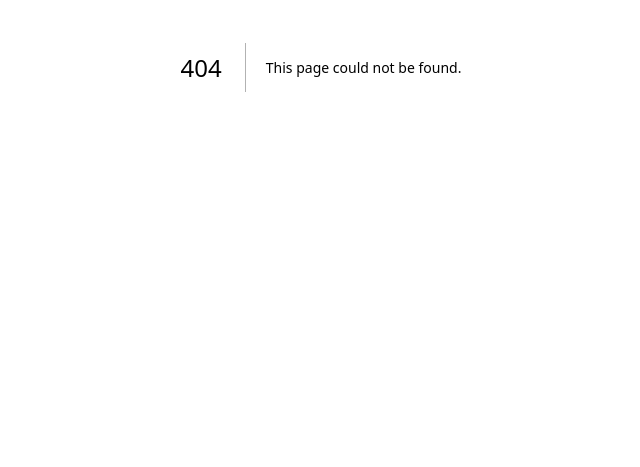
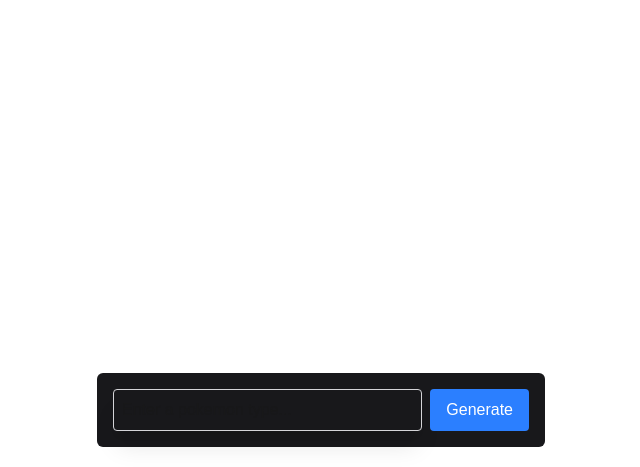
Before and after one commit to itsyashbisht/nextjs-ai-app, a Next.js app: page /ui/structured-array in a window 1280 px wide. Before the commit this address had no page. Shown: the part 333-800 px from the top of the page, without its empty margins (319-959 px from the left). Built offline with nearby package versions, Linux system fonts and the light colour scheme.

Commit message:
feat: implement structured array AI functionality

```diff
--- /dev/null
+++ b/src/app/api/structured-array/route.ts
@@ -0,0 +1,22 @@
+import { Output, streamText } from "ai";
+import { pokemonSchema } from "@/app/api/structured-array/schema";
+import { groq } from "@ai-sdk/groq";
+
+export async function POST(req: Request) {
+  try {
+    const { type } = await req.json();
+
+    const result = streamText({
+      model: groq("openai/gpt-oss-20b"),
+      prompt: `Generate a list of 5 ${type} type pokemon`,
+      output: Output.array({
+        element: pokemonSchema,
+      }),
+    });
+
+    return result.toTextStreamResponse();
+  } catch (error) {
+    console.error("Error generating pokemon array: ", error);
+    return new Response("Failed to generate pokemon array.", { status: 500 });
+  }
+}
--- /dev/null
+++ b/src/app/api/structured-array/schema.ts
@@ -0,0 +1,10 @@
+import { z } from "zod";
+
+export const pokemonSchema = z.object({
+  name: z.string(),
+  abilities: z.array(z.string()),
+});
+
+export const pokemonUISchema = z.object({
+  elements: z.array(pokemonSchema),
+});
--- /dev/null
+++ b/src/app/ui/structured-array/page.tsx
@@ -0,0 +1,76 @@
+"use client";
+import React, { useState } from "react";
+import { z } from "zod";
+import { experimental_useObject as useObject } from "@ai-sdk/react";
+import { pokemonUISchema } from "@/app/api/structured-array/schema";
+
+export default function StructuredArrayPage() {
+  const [type, setType] = useState("");
+  const { error, isLoading, stop, object, submit } = useObject({
+    api: "/api/structured-array",
+    schema: pokemonUISchema,
+  });
+
+  const handleSubmit = (e: React.FormEvent) => {
+    e.preventDefault();
+    submit({ type });
+    setType("");
+  };
+
+  return (
+    <div className="flex flex-col w-full max-w-md py-24 mx-auto stretch">
+      {error && <div className="text-red-500 mb-4 px-4">{error.message}</div>}
+      {/*   */}
+      <div className="space-y-8">
+        {object?.elements?.map((pokemon, index) => (
+          <div
+            key={index}
+            className="bg-zinc-50 dark:bg-zinc-800 p-6 rounded-lg shadow-sm"
+          >
+            <h2 className="text-2xl font-bold mb-4">{pokemon?.name}</h2>
+            <div className="grid grid-cols-2 gap-4">
+              {pokemon?.abilities?.map((ability) => (
+                <div
+                  key={ability}
+                  className="bg-zinc-100 dark:bg-zinc-700 p-3 rounded-md"
+                >
+                  {ability}
+                </div>
+              ))}
+            </div>
+          </div>
+        ))}
+      </div>
+      <form
+        onSubmit={handleSubmit}
+        className="fixed bottom-5 rounded w-full max-w-md mx-auto left-0 right-0 p-4 bg-zinc-900 rounded-md"
+      >
+        <div className="flex gap-2 ">
+          <input
+            value={type}
+            onChange={(e) => setType(e.target.value)}
+            className="flex-1 dark:bg-zinc-800 p-2 border border-zinc-300 dark:border-zinc-700 rounded shadow-xl"
+            type="text"
+            placeholder="Enter a pokemon type..."
+          />
+          {isLoading ? (
+            <button
+              className="bg-red-500 text-white px-4 py-2 rounded hover:bg-red-600 transition-colors"
+              onClick={stop}
+            >
+              Stop
+            </button>
+          ) : (
+            <button
+              disabled={isLoading || !type}
+              className="bg-blue-500 text-white px-4 py-2 rounded hover:bg-blue-600 transition:all"
+              type="submit"
+            >
+              {isLoading ? "Generating..." : "Generate"}
+            </button>
+          )}
+        </div>
+      </form>
+    </div>
+  );
+}
```
